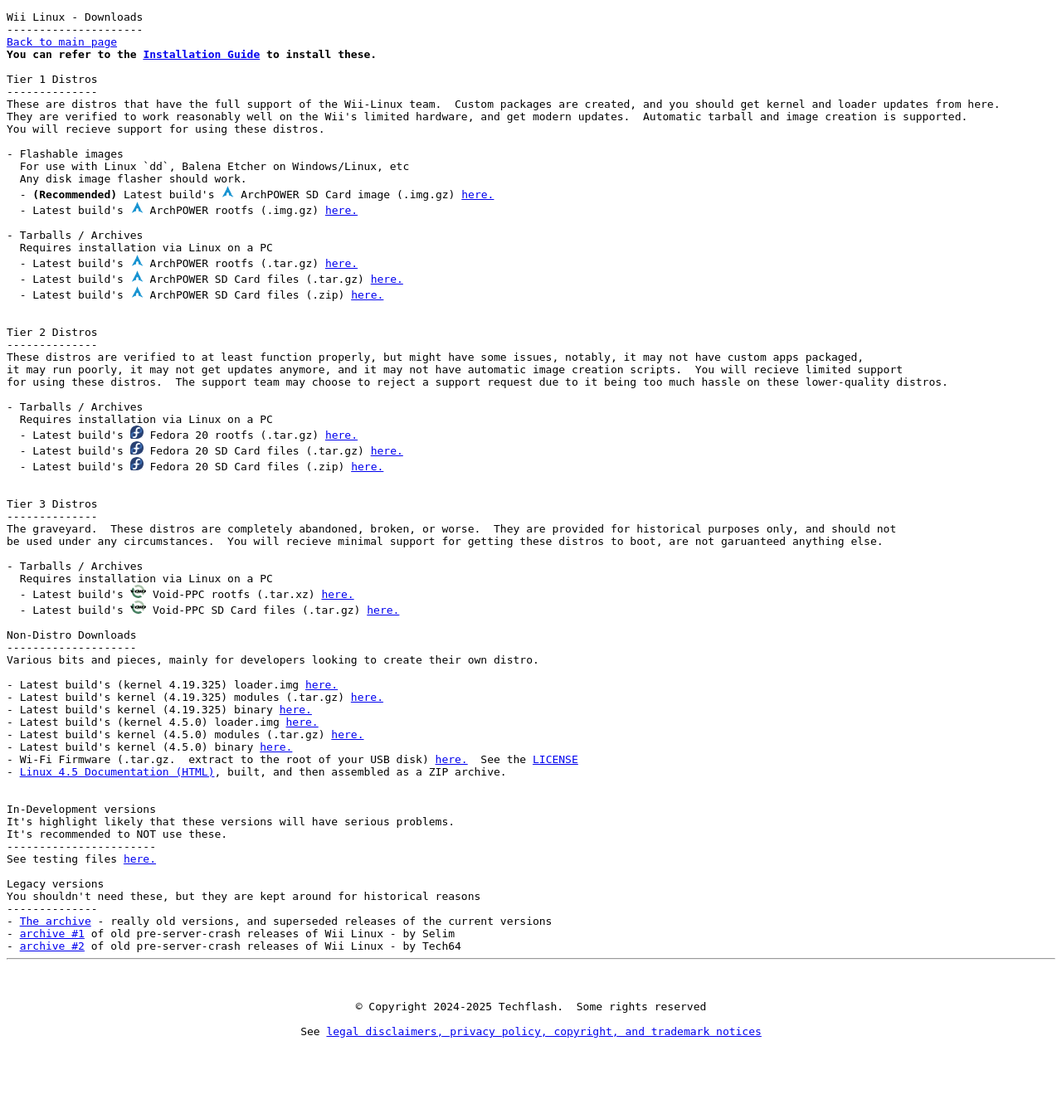
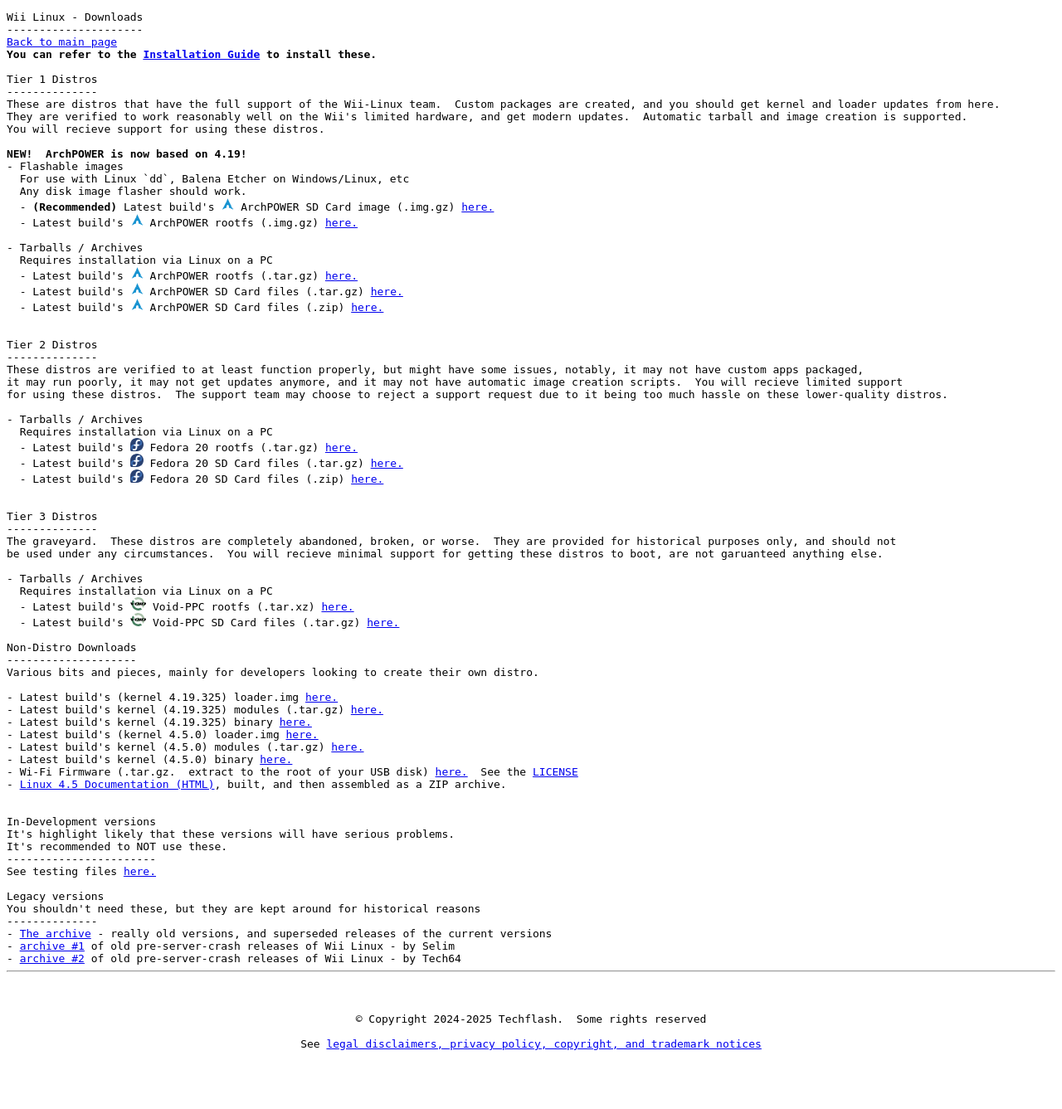
Before and after one commit to Wii-Linux/www, a PHP site: page /downloads in a window 1280 px wide. Shown: the whole page at 83% size. Before the commit the page ends 1251 px from the top, so only its background shows below. Run offline with PHP 8.4, Linux system fonts and the light colour scheme.

Commit message:
note that archpower is now based on 4.19

```diff
--- a/site/downloads.php
+++ b/site/downloads.php
@@ -24,6 +24,7 @@ These are distros that have the full support of the Wii-Linux team.  Custom pack
 They are verified to work reasonably well on the Wii's limited hardware, and get modern updates.  Automatic tarball and image creation is supported.
 You will recieve support for using these distros.
 
+<b>NEW!  ArchPOWER is now based on 4.19!</b>
 - Flashable images
   For use with Linux `dd`, Balena Etcher on Windows/Linux, etc
   Any disk image flasher should work.
```
